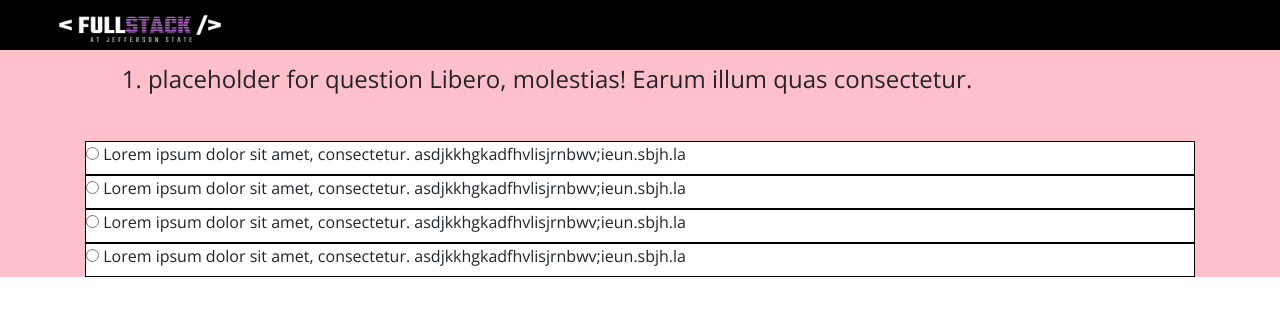
After one commit to fullstackjs-bhm/FEB18, a PHP site: page /testPage.html in a window 1280 px wide. The commit adds this page. Shown: the top 316 px of the page. Run offline with PHP 8.4, Linux system fonts and the light colour scheme; some libraries are stand-ins or nearby versions.

Commit message:
preclass push

```diff
--- a/css/style.css
+++ b/css/style.css
@@ -839,3 +839,54 @@ input[type=text]{
 #beginBtn {
 	margin-bottom: .625em;
 }
+
+
+
+/**********************************
+		Test Page
+**********************************/
+.test{
+	background-color: blue;
+	height: 10px;
+}
+
+#Nav{
+    top: 0px;
+    left: 0;
+    width: 100%;
+    background-color: #000;
+
+    z-index: 0;
+    padding: 10px 10px 0 10px;
+    margin: 0;
+}
+
+#Nav div.logo img{
+	width: 170px;
+	margin-left: 30px;
+	margin-bottom: 4px;
+}
+
+#Nav div.fullMenu{
+	padding: 0;
+}
+
+#testContent{
+	background: pink;
+}
+
+#andwerChoice{
+	padding: 0px;
+}
+#answerChoice div{
+	border: 1px solid black;
+	background-color: white;
+
+}
+
+#answerBox input{
+	margin: 15px;
+}
+#ansBox{
+	margin: 0 auto;
+}
--- /dev/null
+++ b/testPage.html
@@ -0,0 +1,79 @@
+<!DOCTYPE html>
+<html lang="en">
+<head>
+	<meta charset="UTF-8">
+	<title>fsTest</title>
+
+	<meta name="viewport" content="width=device-width, initial-scale=1">
+
+    <!-- Place favicon.ico and apple-touch-icon.png in the root directory -->
+    <link rel="apple-touch-icon" href="apple-touch-icon.png">
+
+    <link rel="stylesheet" href="https://cdnjs.cloudflare.com/ajax/libs/normalize/4.2.0/normalize.min.css">
+
+    <script src="https://cdnjs.cloudflare.com/ajax/libs/modernizr/2.8.3/modernizr.min.js"></script>
+
+    <link rel="stylesheet" href="https://maxcdn.bootstrapcdn.com/bootstrap/4.0.0-beta/css/bootstrap.min.css" integrity="sha384-/Y6pD6FV/Vv2HJnA6t+vslU6fwYXjCFtcEpHbNJ0lyAFsXTsjBbfaDjzALeQsN6M" crossorigin="anonymous">
+
+    <!-- Font Link -->
+    <link href="https://fonts.googleapis.com/css?family=Open+Sans:300,400|Teko:600" rel="stylesheet">
+
+    <!-- Stylesheet -->
+    <link rel="stylesheet" href="css/style.css">
+
+    <!-- Fontawesome Icons -->
+    <link rel="stylesheet" href="css/font-awesome.min.css">
+</head>
+<body>
+    <!--   Navbar   -->
+    <div class="container-fluid" id="Nav">
+      <nav class="" >
+        <div class="col-6 col-md-4 d-inline logo">
+          <img src="img/bhmLogo.png" alt="Full-Stack Logo">
+
+        </div>
+      </nav>
+    </div>
+
+
+    <!-- Content -->
+   <div class="container-fluid px-0" id="testContent">
+
+                <div id="tQuestion" class="row py-3 mx-auto mx-sm-auto col-md-10 col-sm-10 push-1 push-sm-1 text-sm-center text-center">
+                <h4>1. placeholder for question Libero, molestias! Earum illum quas consectetur.</h4>
+            </div>
+
+            <br>
+
+            <div id="answerChoice" class="container">
+                <div id="ansBox" class="row">
+
+                    <label for="question-1-answers-A"><input type="radio" name="question-1-answers" id="question-1-answers-A" value="A"/> Lorem ipsum dolor sit amet, consectetur. asdjkkhgkadfhvlisjrnbwv;ieun.sbjh.la </label>
+
+                </div>
+                <div id="ansBox" class="row">
+
+                    <label for="question-1-answers-A"><input type="radio" name="question-1-answers" id="question-1-answers-A" value="A"/> Lorem ipsum dolor sit amet, consectetur. asdjkkhgkadfhvlisjrnbwv;ieun.sbjh.la </label>
+
+                </div>
+                <div id="ansBox" class="row">
+
+                    <label for="question-1-answers-A"><input type="radio" name="question-1-answers" id="question-1-answers-A" value="A"/> Lorem ipsum dolor sit amet, consectetur. asdjkkhgkadfhvlisjrnbwv;ieun.sbjh.la </label>
+
+                </div>
+                <div id="ansBox" class="row">
+
+                    <label for="question-1-answers-A"><input type="radio" name="question-1-answers" id="question-1-answers-A" value="A"/> Lorem ipsum dolor sit amet, consectetur. asdjkkhgkadfhvlisjrnbwv;ieun.sbjh.la </label>
+
+                </div>
+            </div>
+
+
+
+
+
+
+   </div>
+
+</body>
+</html>
```
